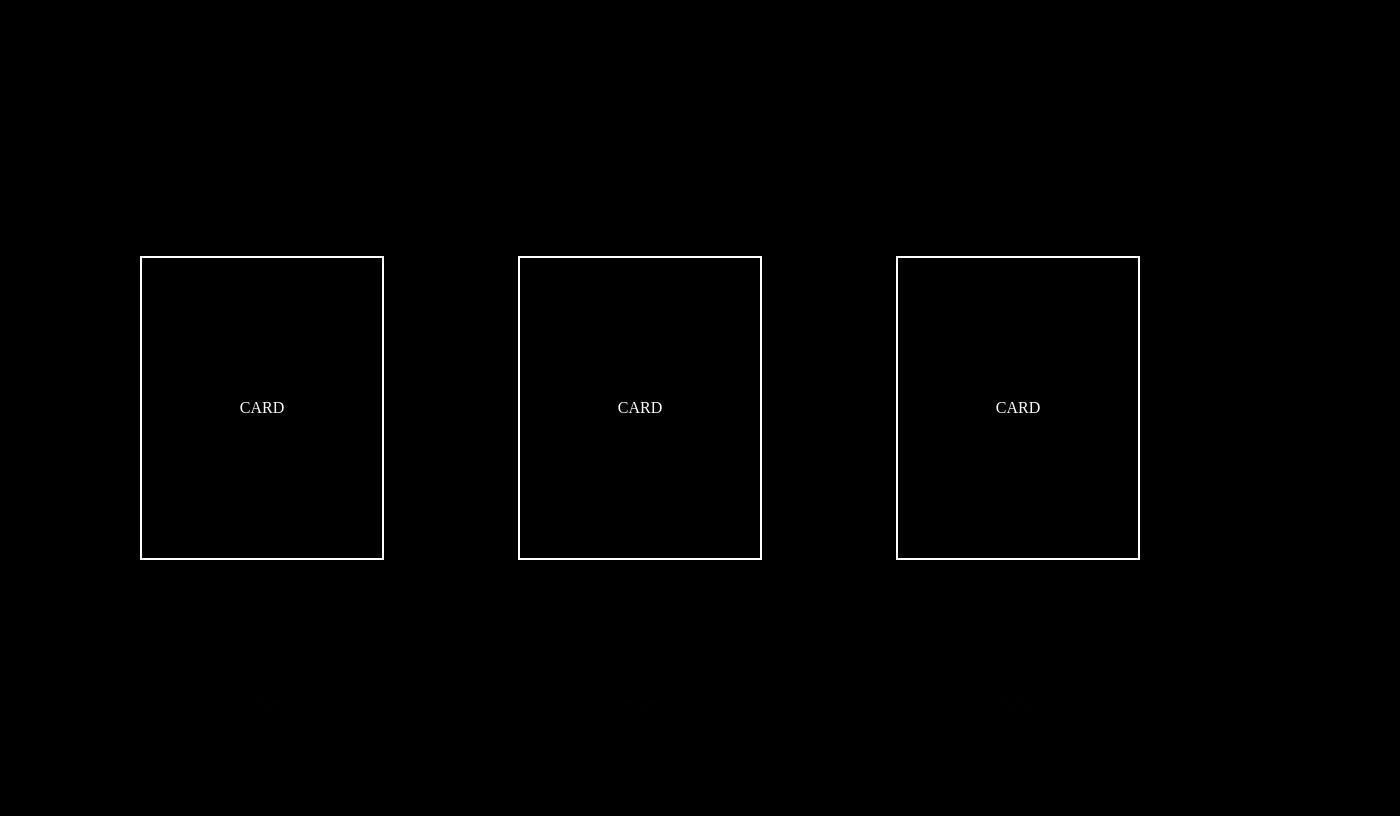
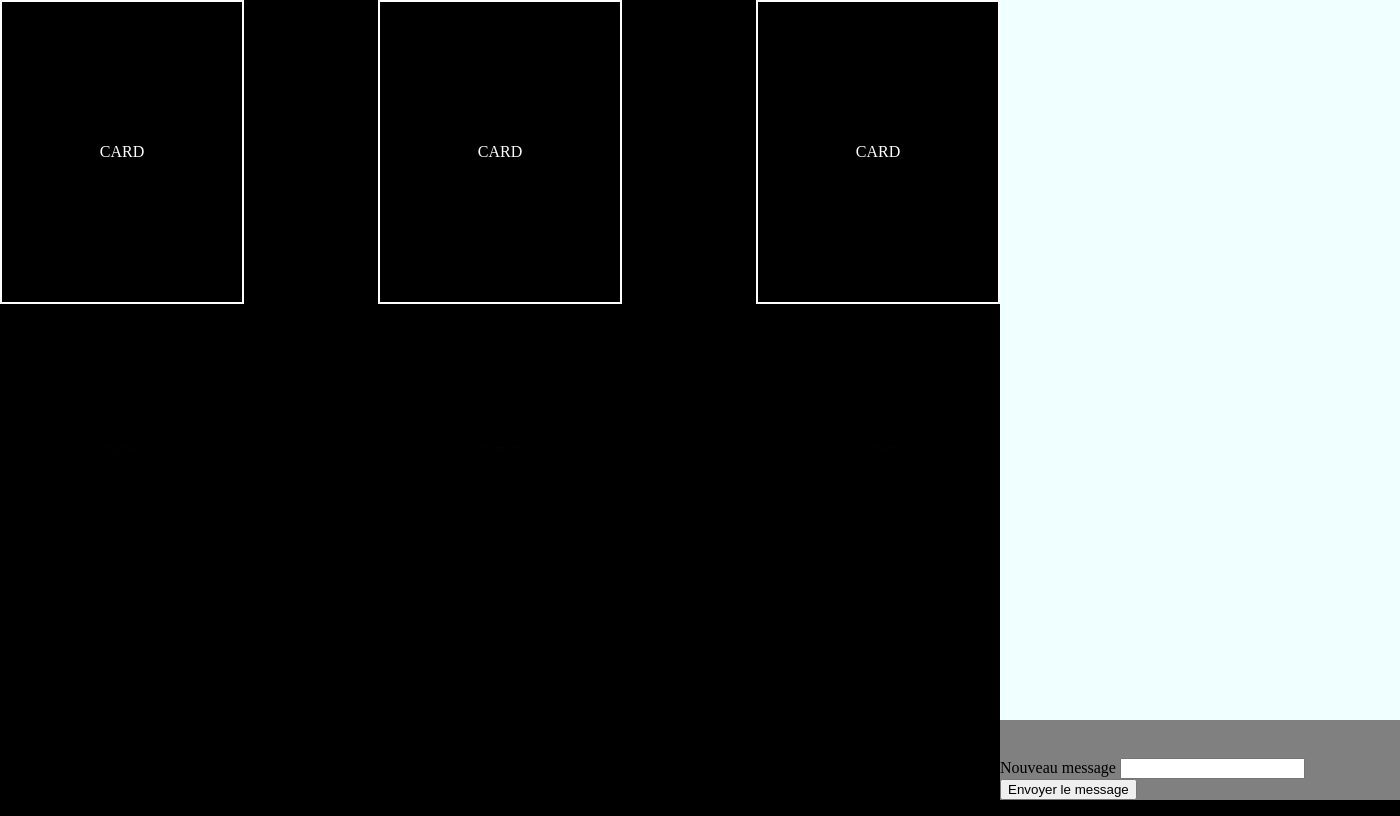
Before and after one commit to JulienPoirierWebDev/ipssi-socketio-bts, a website: page pages/index.html in a window 1280 px wide. Shown: the whole page, 1400 px wide, since content can reach past the window. Drawn offline with nearby package versions, Linux system fonts and the light colour scheme; files that its build step writes are made by us from their sources; no server answers.

Commit message:
first css chat

```diff
--- a/pages/index.html
+++ b/pages/index.html
@@ -5,8 +5,13 @@
   <meta name="viewport" content="width=device-width, initial-scale=1.0">
   <title>Document</title>
   <link rel="stylesheet" href="index.css">
+  <script src="/script.js" defer></script>
+  <script src="https://cdn.socket.io/4.8.3/socket.io.min.js" ></script>
 </head>
 <body>
+
+
+  <div class="wrapper">
     <div class="scene">
 
     <div class="card">
@@ -17,8 +22,6 @@
         X
         </div>
     </div>
-
-
 
     <div class="card">
       <div class="card__face card__face--front">
@@ -36,19 +39,17 @@
       X
       </div>
     </div>
+
   </div>
-
+    <div class="chat">
+      <div class="messages"></div>
+      <form action="">
+        <label for="message">Nouveau message</label>
+        <input type="text" id="message" name="message">
+        <input type="submit" value="Envoyer le message">
+      </form>
+    </div>
+  </div>
 </body>
 
-<script>
-  const cards = document.querySelectorAll(".card");
-
-  cards.forEach((oneCard) => {
-    oneCard.addEventListener('click', (event) => {
-      event.preventDefault();
-      oneCard.classList.toggle("flip")
-    })
-  })
-
-</script>
 </html>
--- a/public/index.css
+++ b/public/index.css
@@ -1,12 +1,37 @@
 body {
-  display: flex;
-  justify-content: center;
-  align-items: center;
+  margin: 0;
+  padding: 0;
+  box-sizing: border-box;
+
   height: 100vh;
   background: black;
 }
 
+.wrapper {
+  display: grid;
+  grid-template-columns: 1fr 400px;
+  min-height: 100vh;
+}
+
+.chat  {
+  grid-column: 2/3;
+  position: relative;
+  background-color: grey;
+}
+
+.chat .messages {
+  background-color: azure;
+  min-height: 90vh;
+}
+
+.chat form {
+  position: absolute;
+  bottom : 0
+
+}
+
 .scene {
+  grid-column: 1/2;
   width: 1000px;
   display: flex;
   justify-content: space-between;
--- /dev/null
+++ b/public/script.js
@@ -0,0 +1,11 @@
+ const cards = document.querySelectorAll(".card");
+
+  cards.forEach((oneCard) => {
+    oneCard.addEventListener('click', (event) => {
+      event.preventDefault();
+      oneCard.classList.toggle("flip")
+    })
+  })
+
+
+  const socket = io();
```
Also changed, not shown: index.js (+8 -10 lines). Lines whose indentation alone changed are shown as unchanged.
